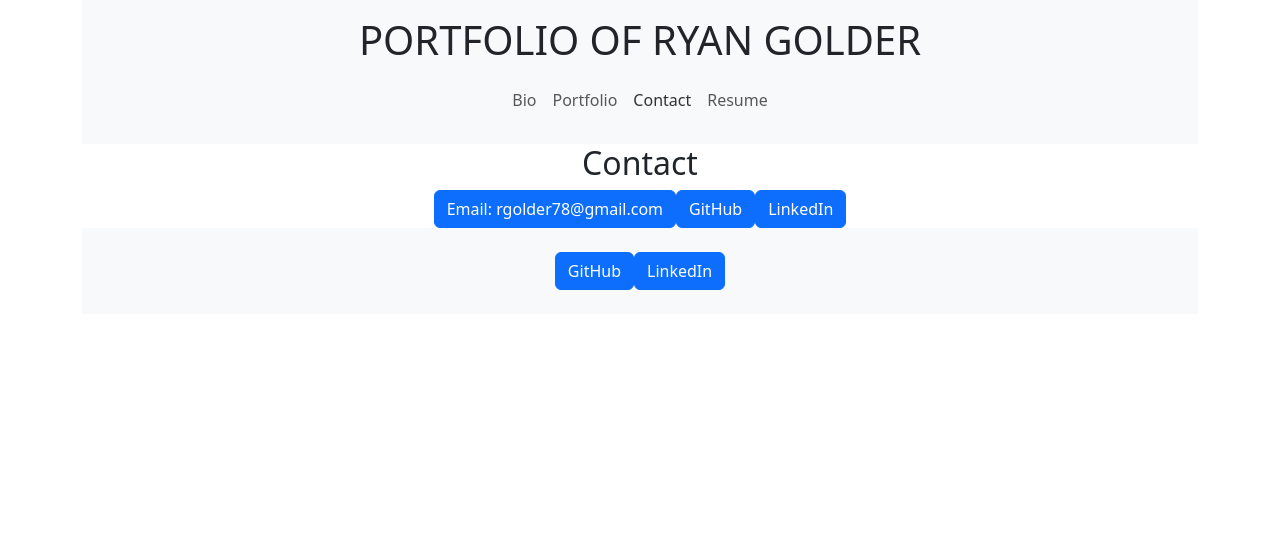
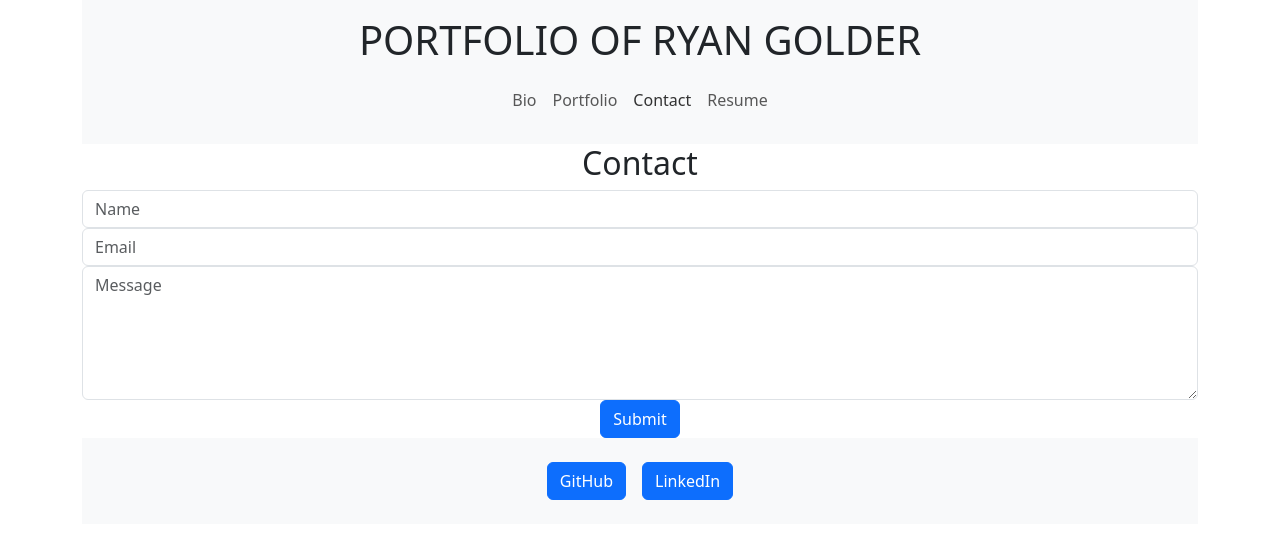
Before and after one commit to RyanGolder/rwg-portfolio-react-v2, a React (Create React App) app in the folder my-portfolio/: page / in a window 1280 px wide. Both pictures are taken after a click on the button "Contact". Shown: the top 538 px of the page. Built offline with nearby package versions, Linux system fonts and the light colour scheme; the HTML template or start-up script is replaced by a standard one.

Commit message:
Update various

```diff
--- a/my-portfolio/src/components/Contact.js
+++ b/my-portfolio/src/components/Contact.js
@@ -1,20 +1,87 @@
-import React from 'react';
+import React, { useState } from 'react';
 
 const Contact = () => {
+  const [name, setName] = useState('');
+  const [email, setEmail] = useState('');
+  const [message, setMessage] = useState('');
+  const [error, setError] = useState('');
+
+  const handleNameChange = (event) => {
+    setName(event.target.value);
+  };
+
+  const handleEmailChange = (event) => {
+    setEmail(event.target.value);
+  };
+
+  const handleMessageChange = (event) => {
+    setMessage(event.target.value);
+  };
+
+  const handleSubmit = (event) => {
+    event.preventDefault();
+
+    // Validate form fields
+    if (!name || !email || !message) {
+      setError('All fields are required');
+      return;
+    }
+
+    // Validate email format
+    const emailRegex = /^[^\s@]+@[^\s@]+\.[^\s@]+$/;
+    if (!emailRegex.test(email)) {
+      setError('Invalid email address');
+      return;
+    }
+
+    // Clear form fields and error message
+    setName('');
+    setEmail('');
+    setMessage('');
+    setError('');
+
+    console.log('Form submitted');
+  };
+
   return (
     <section id="contact" className="text-center">
       <h2>Contact</h2>
-      <div className="contact-links">
-        <a className="btn btn-primary" href="mailto:rgolder78@gmail.com" target="_blank" rel="noopener noreferrer">
-          Email: rgolder78@gmail.com
-        </a>
-        <button className="btn btn-primary" onClick={() => window.open("https://github.com/RyanGolder", "_blank")} target="_blank" rel="noopener noreferrer">
-          GitHub
+      <form onSubmit={handleSubmit}>
+        <div className="form-group">
+          <input
+            type="text"
+            className="form-control"
+            placeholder="Name"
+            value={name}
+            onChange={handleNameChange}
+            required
+          />
+        </div>
+        <div className="form-group">
+          <input
+            type="email"
+            className="form-control"
+            placeholder="Email"
+            value={email}
+            onChange={handleEmailChange}
+            required
+          />
+        </div>
+        <div className="form-group">
+          <textarea
+            className="form-control"
+            rows="5"
+            placeholder="Message"
+            value={message}
+            onChange={handleMessageChange}
+            required
+          ></textarea>
+        </div>
+        {error && <div className="text-danger">{error}</div>}
+        <button type="submit" className="btn btn-primary">
+          Submit
         </button>
-        <button className="btn btn-primary" onClick={() => window.open("https://www.linkedin.com/in/ryan-golder-00b867138/", "_blank")} target="_blank" rel="noopener noreferrer">
-          LinkedIn
-        </button>
-      </div>
+      </form>
     </section>
   );
 };
--- a/my-portfolio/src/components/Footer.js
+++ b/my-portfolio/src/components/Footer.js
@@ -5,10 +5,10 @@ const Footer = () => {
     <footer className="bg-light">
       <div className="container">
         <div className="footer-links text-center py-4">
-          <a className="btn btn-primary" href="https://github.com/RyanGolder" target="_blank" rel="noopener noreferrer">
+          <a className="btn btn-primary mx-2" href="https://github.com/RyanGolder" target="_blank" rel="noopener noreferrer">
             GitHub
           </a>
-          <a className="btn btn-primary" href="https://www.linkedin.com/in/ryan-golder-00b867138/" target="_blank" rel="noopener noreferrer">
+          <a className="btn btn-primary mx-2" href="https://www.linkedin.com/in/ryan-golder-00b867138/" target="_blank" rel="noopener noreferrer">
             LinkedIn
           </a>
         </div>
```
